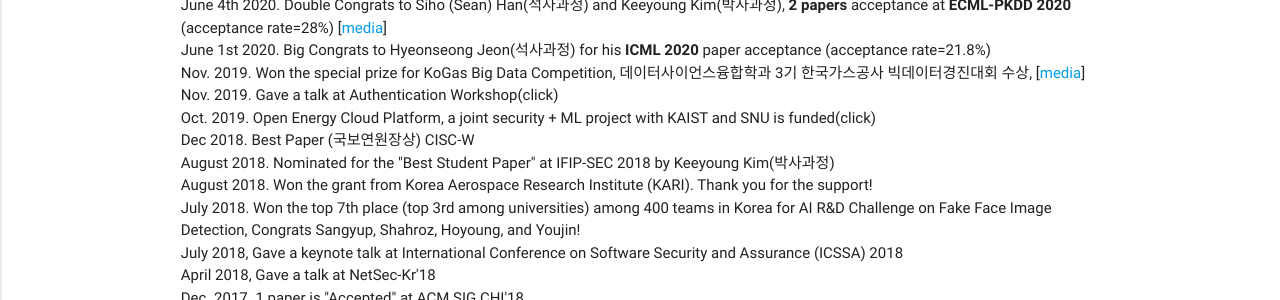
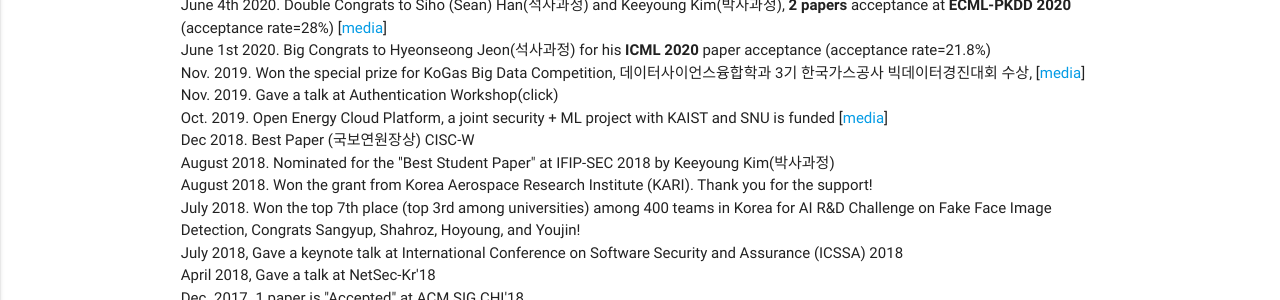
Before and after one commit to Yurim990507/DASH-Lab.github.io, a Jekyll site: the page built from example4.md, in a window 1280 px wide. Shown: the part 337-637 px from the top of the page. Built offline with Jekyll 4.4.1, drawn with Linux system fonts in a browser that asks for light colours.

Commit message:
Update example4.md

```diff
--- a/example4.md
+++ b/example4.md
@@ -18,7 +18,7 @@ June 4th 2020. Double Congrats to Siho (Sean) Han(석사과정) and Keeyoung Kim
 June 1st 2020. Big Congrats to Hyeonseong Jeon(석사과정) for his <b>ICML 2020</b> paper acceptance (acceptance rate=21.8%) <br>
         Nov. 2019. Won the special prize for KoGas Big Data Competition, 데이터사이언스융합학과 3기 한국가스공사 빅데이터경진대회 수상, [<a href="https://sci-cube.skku.edu/sci-cube/community/news.do?mode=view&articleNo=87619&article.offset=0&articleLimit=10">media</a>] <br>
 Nov. 2019. Gave a talk at Authentication Workshop(click) <br>
-Oct. 2019. Open Energy Cloud Platform, a joint security + ML project with KAIST and SNU is funded(click) <br>
+Oct. 2019. Open Energy Cloud Platform, a joint security + ML project with KAIST and SNU is funded [<a href="https://www.oecp.kaist.ac.kr/members">media</a>] <br>
 Dec 2018. Best Paper (국보연원장상) CISC-W <br>
 August 2018. Nominated for the "Best Student Paper" at IFIP-SEC 2018 by Keeyoung Kim(박사과정) <br>
 August 2018. Won the grant from Korea Aerospace Research Institute (KARI). Thank you for the support! <br>
```
